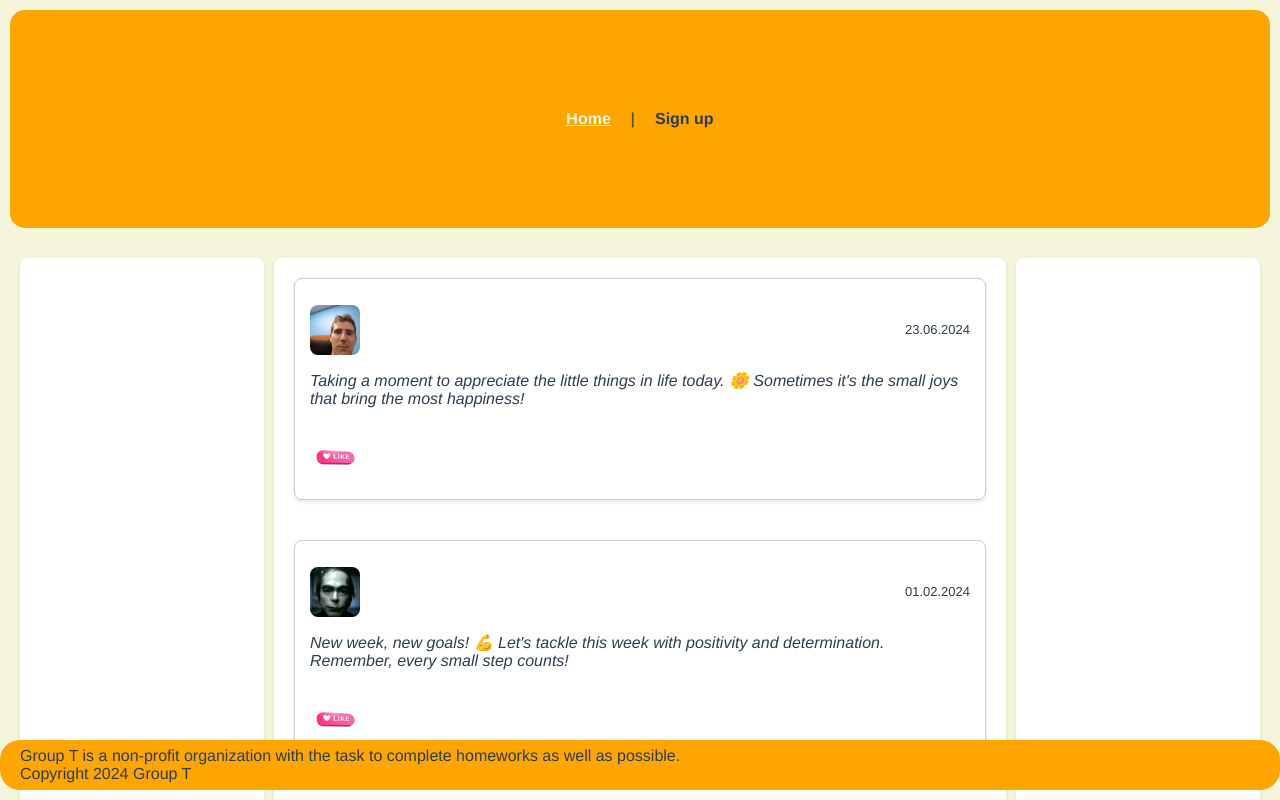
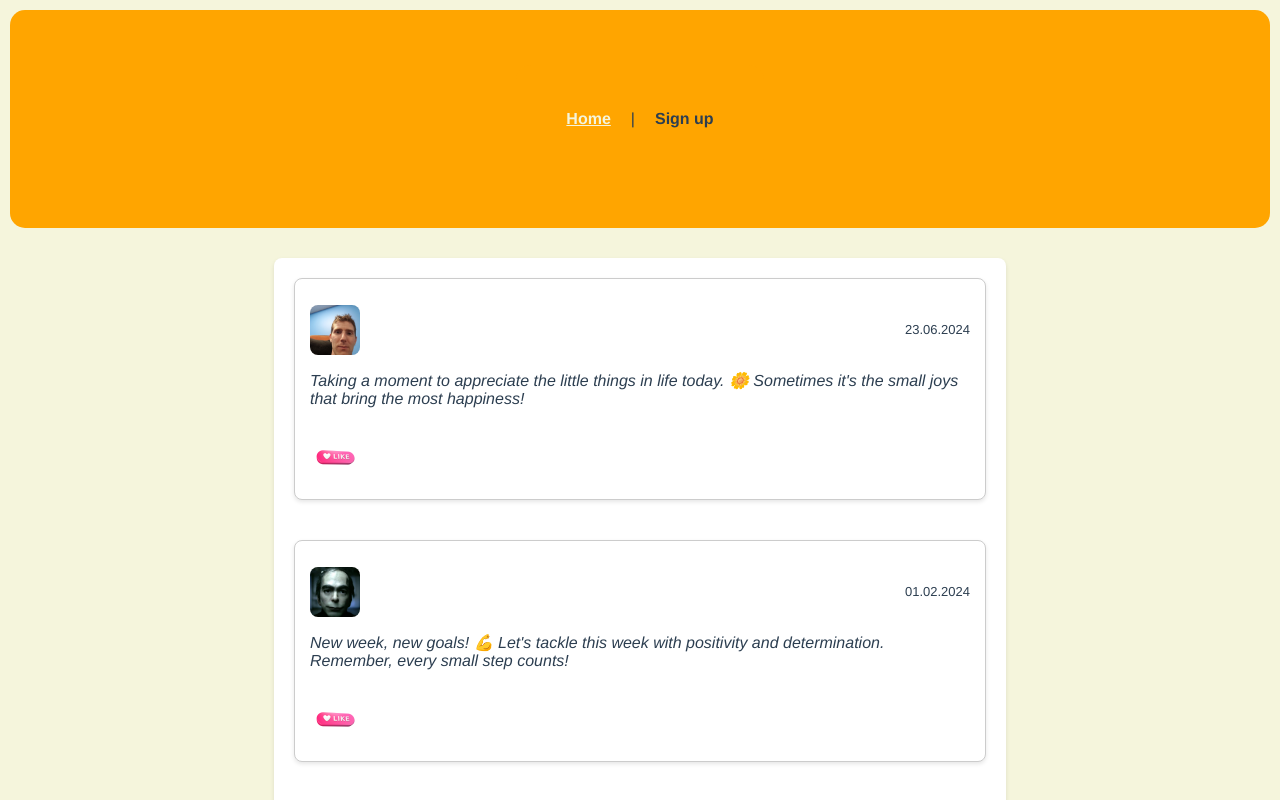
Before and after one commit to LaineKarl/homework3, a Vue app: page /#/ in a window 1280 px wide. Shown: the top 800 px of the page. Built offline with nearby package versions, Linux system fonts and the light colour scheme.

Commit message:
Fixed footer

```diff
--- a/src/App.vue
+++ b/src/App.vue
@@ -42,10 +42,15 @@ main {
 }
 
 footer {
-  position: absolute;
-  bottom: 0;
-  margin-bottom: 10px;
-
+  display: flex;
+  justify-content: center; /* Center content horizontally */
+  align-items: center; /* Center content vertically */
+  background-color: orange;
+  padding: 10px 20px;
+  border-radius: 15px;
+  width: 100%; /* Ensure footer spans the full width */
+  margin: 0; /* Avoid external margins affecting alignment */
+  box-sizing: border-box; /* Ensure padding is included in width */
 }
 
 nav {
--- a/src/views/HomeView.vue
+++ b/src/views/HomeView.vue
@@ -23,8 +23,11 @@
         <p></p>
       </div>
     </div>
-    <AppFooter />
+
   </div>
+  <footer>
+      <AppFooter/>
+  </footer>
 </template>
 
 <script>
@@ -62,7 +65,27 @@ export default {
 
 <style scoped>
 
+html,
+body {
+  margin: 0;
+  padding: 0;
+  height: 100%;
+}
+
+#app {
+  display: flex;
+  flex-direction: column; /* Stack header, main, and footer vertically */
+  min-height: 100vh; /* Ensure it spans the viewport height */
+  background-color: beige;
+  font-family: Avenir, Helvetica, Arial, sans-serif;
+  -webkit-font-smoothing: antialiased;
+  -moz-osx-font-smoothing: grayscale;
+  text-align: center;
+  color: #2c3e50;
+}
+
 .parent {
+  flex: 1; /* Let the main content grow to push footer down */
   display: grid;
   grid-template-columns: 1fr 3fr 1fr;
   grid-template-rows: auto;
@@ -83,18 +106,16 @@ export default {
 
 /* Left Sidebar */
 .div2 {
-  background-color: #fff;
+  background-color: beige;
   padding: 15px;
-  border-radius: 8px;
-  box-shadow: 0 2px 4px rgba(0, 0, 0, 0.1);
+
 }
 
 /* Right Sidebar */
 .div4 {
-  background-color: #fff;
+  background-color: beige;
   padding: 15px;
-  border-radius: 8px;
-  box-shadow: 0 2px 4px rgba(0, 0, 0, 0.1);
+
 }
 
 /* Main Content (Posts) */
@@ -110,4 +131,16 @@ export default {
   flex-direction: column;
   gap: 20px;
 }
+
+footer {
+  display: flex;
+  justify-content: center; /* Center the content horizontally */
+  align-items: center; /* Center the content vertically */
+  background-color: orange;
+  padding: 10px 20px;
+  border-radius: 15px;
+  width: 100%; /* Ensure the footer spans the full page width */
+  box-sizing: border-box; /* Include padding in the width calculation */
+  margin: 0 auto; /* Center footer horizontally */
+}
 </style>
--- a/src/views/SignUp.vue
+++ b/src/views/SignUp.vue
@@ -94,6 +94,22 @@
 </script>
 
 <style scoped>
+
+/* Apply a flexbox layout to the body and section */
+body, section {
+  display: flex;
+  flex-direction: column;
+  height: 100vh; /* Make the body take up the full height of the viewport */
+  margin: 0;
+}
+
+/* Main section for login container */
+section {
+  flex: 1; /* Make sure the section takes all available space */
+  display: flex;
+  justify-content: center;
+  align-items: center;
+}
 #login {
   display: flex;
   flex-direction: column;
```
